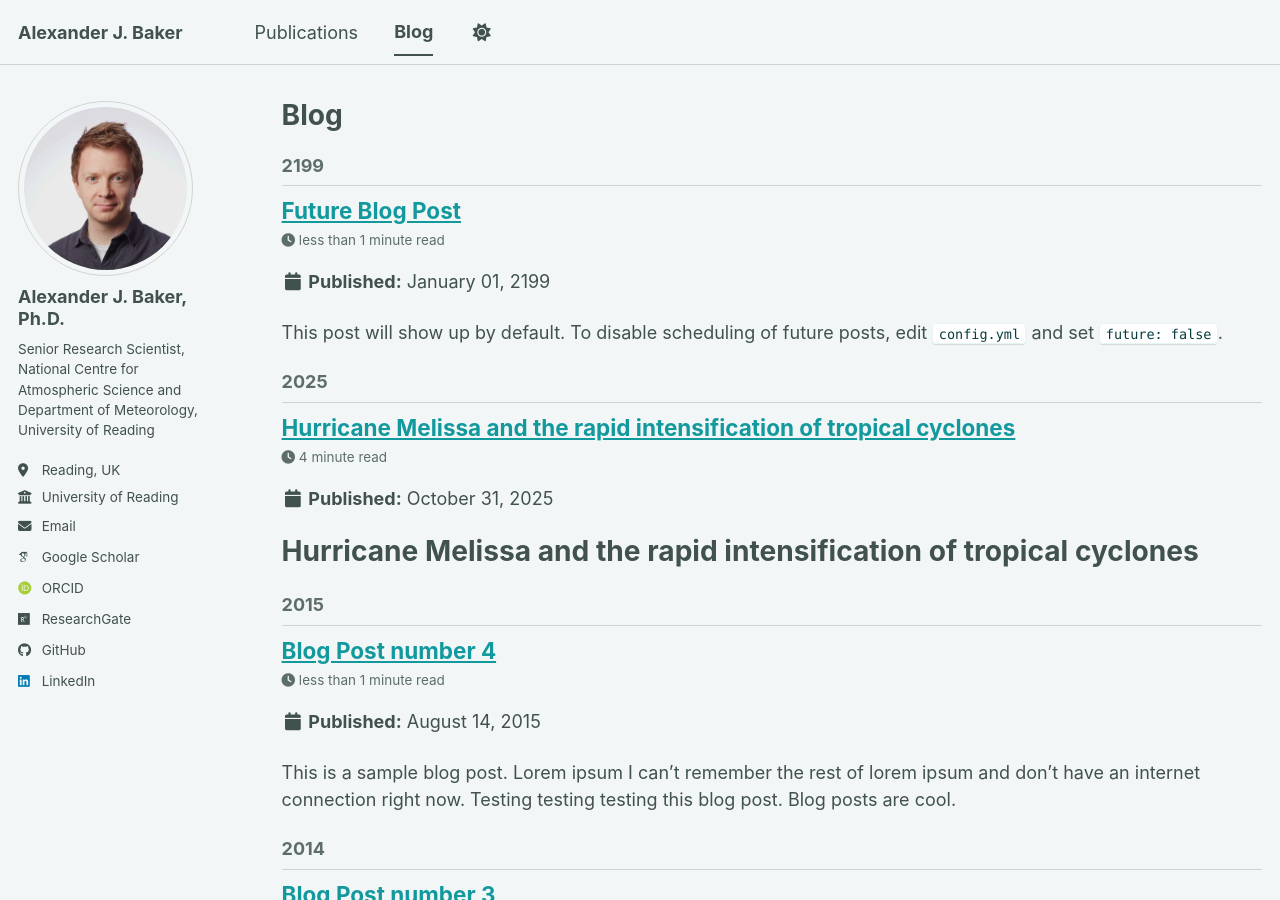
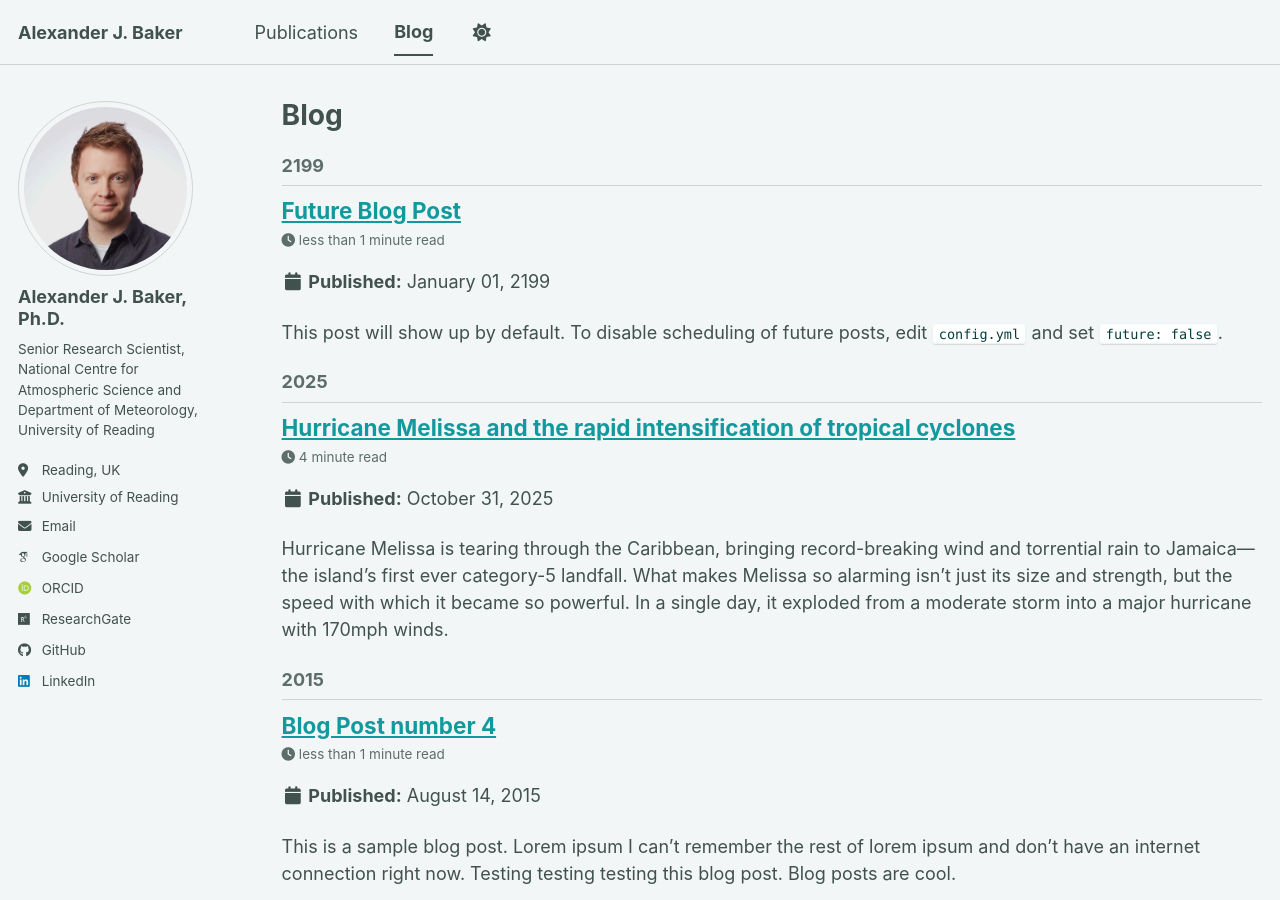
Before and after one commit to alexanderjbaker/alexanderjbaker.github.io, a Jekyll site: the page built from _pages/year-archive.html, in a window 1280 px wide and 900 px high. Built offline with Jekyll 4.4.1, drawn with Linux system fonts in a browser that asks for light colours; some web fonts are replaced; a script bundle is joined from its source files by our own code; library files that are not in the unit come from our copies.

Commit message:
Update 2025-10-31-hurricane-melissa-and-the-rapid-intensification-of-tropical-cyclones.md

```diff
--- a/_posts/2025-10-31-hurricane-melissa-and-the-rapid-intensification-of-tropical-cyclones.md
+++ b/_posts/2025-10-31-hurricane-melissa-and-the-rapid-intensification-of-tropical-cyclones.md
@@ -7,16 +7,13 @@ tags:
 ---
 
 
-Hurricane Melissa and the rapid intensification of tropical cyclones
-======
-
 Hurricane Melissa is tearing through the Caribbean, bringing record-breaking wind and torrential rain to Jamaica—the island’s first ever category-5 landfall. What makes Melissa so alarming isn’t just its size and strength, but the speed with which it became so powerful. In a single day, it exploded from a moderate storm into a major hurricane with 170mph winds.
 
 Scientists call this [‘rapid intensification’](https://theconversation.com/topics/rapid-intensification-109497). As the planet warms, this violent strengthening is becoming more common. These storms are especially dangerous as they often catch people off guard. That’s because forecasting rapid intensification, although improving, [remains a huge challenge](https://journals.ametsoc.org/view/journals/wefo/35/6/WAF-D-19-0253.1.xml).
 
 Better forecasting will depend on more detailed monitoring of a hurricane’s inner core—especially close to the eyewall (see Figure), where the strongest winds occur—and on higher-resolution computer models that can [better capture a storm’s complex structure](https://agupubs.onlinelibrary.wiley.com/doi/10.1029/2024GL109841). New machine learning (AI) techniques [may help](https://journals.ametsoc.org/view/journals/wefo/40/10/WAF-D-24-0228.1.xml) but are largely untested.
 
-![Inside the eye of Hurricane Melissa.](/assets/images/hurricane_melissa.jpg)
+![Inside the eye of Hurricane Melissa.](/images/hurricane_melissa.jpg)
 **Figure** | Inside the eye of Hurricane Melissa. Photo taken by U.S. Air Force ‘Hurricane Hunters’. Photograph by Lt. Col. Mark Withee/USAF/UPI/Alamy.
 
 As things stand, rapidly intensifying storms mean that communities are often provided little warning to evacuate, and government agencies may have little time to make preparations, such as opening evacuation shelters or preparing critical infrastructure.
@@ -24,6 +21,7 @@ As things stand, rapidly intensifying storms mean that communities are often pro
 That’s what happened with [Hurricane Otis](https://theconversation.com/extreme-weather-is-outpacing-even-the-worst-case-scenarios-of-our-forecasting-models-216562) in Mexico in 2023 and Typhoon Rai in the Philippines in 2021. Both rapidly intensified shortly before landfall, and hundreds of people died because they were unable to reach safety.
 
 Fortunately, the chance of Melissa reaching category 5 was forecast sometime before it made landfall, helped by the storm moving very slowly towards Jamaica.
+
 
 Perfect storms
 ------
@@ -43,7 +41,7 @@ Hurricane Melissa has brought the risks into sharp focus: storms are intensifyin
 Author's note
 ------
 
-This article was written with [Prof. Liz Stephens](https://research.reading.ac.uk/meteorology/people/liz-stephens/) (University of Reading and Red Cross Red Crescent Climate Centre) and originally published in *[The Conversation](https://theconversation.com/hurricane-melissa-is-a-warning-why-violent-storms-are-increasingly-catching-the-world-off-guard-268604)* with additional graphics and under the title ‘Hurricane Melissa is a warning—why violent storms are increasingly catching the world off guard’. At the time of writing, this article had been shared^[1](https://www.linkedin.com/posts/jagan-chapagain_hurricane-melissa-why-are-storms-getting-activity-7390331099685593088-HvVd),[2](https://x.com/jagan_chapagain/status/1984563765602365670)^ by [Jagan Chapagain](https://www.ifrc.org/who-we-are/people-and-structures/secretary-general), Secretary General and CEO of the International Federation of Red Cross and Red Crescent Societies, and republished under the CC BY-ND 4.0 licence by:
+This article was written with [Prof. Liz Stephens](https://research.reading.ac.uk/meteorology/people/liz-stephens/) (University of Reading and Red Cross Red Crescent Climate Centre) and originally published in *[The Conversation](https://theconversation.com/hurricane-melissa-is-a-warning-why-violent-storms-are-increasingly-catching-the-world-off-guard-268604)* with additional graphics and under the title ‘Hurricane Melissa is a warning—why violent storms are increasingly catching the world off guard’. At the time of writing, this article had been shared<sup>[1](https://www.linkedin.com/posts/jagan-chapagain_hurricane-melissa-why-are-storms-getting-activity-7390331099685593088-HvVd),[2](https://x.com/jagan_chapagain/status/1984563765602365670)</sup> by [Jagan Chapagain](https://www.ifrc.org/who-we-are/people-and-structures/secretary-general), Secretary General and CEO of the International Federation of Red Cross and Red Crescent Societies, and republished under the CC BY-ND 4.0 licence by:
 
 [UN Office for Disaster Risk Reduction (PreventionWeb)](https://www.preventionweb.net/news/hurricane-melissa-warning-why-violent-storms-are-increasingly-catching-world-guard)
 [Red Cross Red Crescent Climate Centre](https://www.climatecentre.org/16203/hurricane-melissa-is-a-warning-why-storms-are-getting-more-violent/)
```
